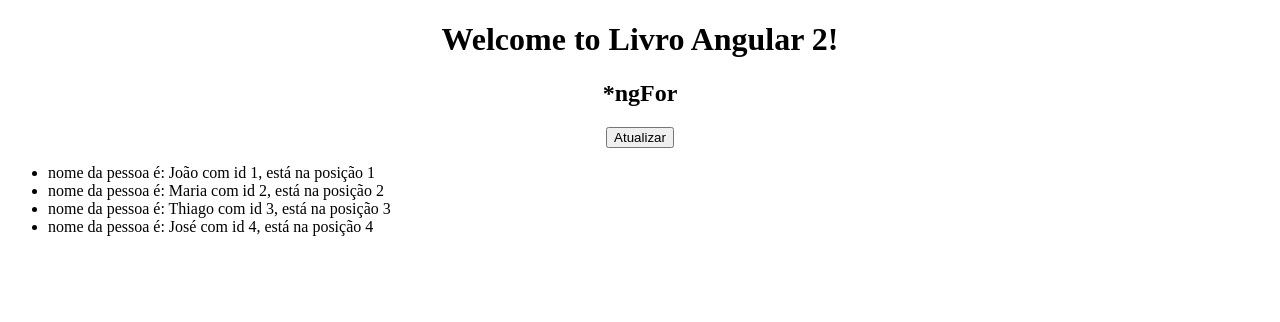
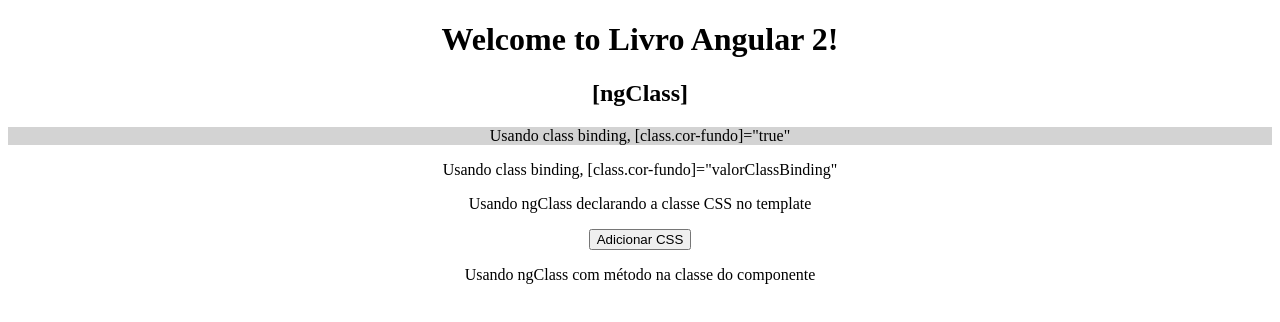
Before and after one commit to wowluisjnr/estudandoAngular2, an Angular app: page / in a window 1280 px wide. Shown: the top 322 px of the page. Built offline with nearby package versions, Linux system fonts and the light colour scheme.

Commit message:
Formas de utilização do ngClass

```diff
--- a/src/app/app.component.html
+++ b/src/app/app.component.html
@@ -15,7 +15,8 @@
 <app-property-binding></app-property-binding>
 <app-two-way-binding></app-two-way-binding>
 <app-ng-if></app-ng-if>
-<app-ng-switch-case></app-ng-switch-case>-->
-<app-ng-for></app-ng-for>
+<app-ng-switch-case></app-ng-switch-case>
+<app-ng-for></app-ng-for>-->
+<app-ng-class></app-ng-class>
 
 </div>
--- a/src/app/app.module.ts
+++ b/src/app/app.module.ts
@@ -9,6 +9,7 @@
 import { NgIfComponent } from './ng-if/ng-if.component';
 import { NgSwitchCaseComponent } from './ng-switch-case/ng-switch-case.component';
 import { NgForComponent } from './ng-for/ng-for.component';
+import { NgClassComponent } from './ng-class/ng-class.component';
 
 @NgModule({
   declarations: [
@@ -19,7 +20,8 @@
     TwoWayBindingComponent,
     NgIfComponent,
     NgSwitchCaseComponent,
-    NgForComponent
+    NgForComponent,
+    NgClassComponent
   ],
   imports: [
     BrowserModule
--- /dev/null
+++ b/src/app/ng-class/ng-class.component.css
@@ -0,0 +1,12 @@
+.cor-fundo{
+    background-color: lightgray;
+}
+.cor-letra{
+    color:red;
+}
+.estilo-letra{
+    font-style: italic;
+}
+.borda-paragrafo{
+    border:2px green solid;
+}
--- /dev/null
+++ b/src/app/ng-class/ng-class.component.html
@@ -0,0 +1,17 @@
+<h2>[ngClass]</h2>
+<p [class.cor-fundo]="true">Usando class binding, [class.cor-fundo]="true"</p>
+
+<p [class.cor-fundo]="valorClassBinding"
+  [class.cor-letra]="valorClassBinding"
+  [class.estilo-letra]="valorClassBinding"
+  [class.borda-paragrafo]="valorClassBinding">
+Usando class binding, [class.cor-fundo]="valorClassBinding"</p>
+
+<p [ngClass]="{'cor-fundo': valorClassBinding,
+'estilo-letra': valorClassBinding,
+'cor-letra': valorClassBinding,
+'borda-paragrafo': valorClassBinding}">Usando ngClass declarando a classe CSS no template</p>
+
+<button (click)="mudarClassBinding()">Adicionar CSS</button>
+
+<p [ngClass]="classes()">Usando ngClass com método na classe do componente</p>
--- /dev/null
+++ b/src/app/ng-class/ng-class.component.ts
@@ -0,0 +1,31 @@
+import { Component, OnInit } from '@angular/core';
+
+@Component({
+  selector: 'app-ng-class',
+  templateUrl: './ng-class.component.html',
+  styleUrls: ['./ng-class.component.css']
+})
+export class NgClassComponent implements OnInit {
+
+  valorClassBinding: boolean = false;
+
+  constructor() { }
+
+  ngOnInit() {
+  }
+
+  mudarClassBinding(){
+    this.valorClassBinding = ! this.valorClassBinding;
+  }
+
+  classes():any{
+    let valores = {
+      'cor-fundo': this.valorClassBinding,
+      'estilo-letra': this.valorClassBinding,
+      'cor-letra': this.valorClassBinding,
+      'borda-paragrafo': this.valorClassBinding
+    }
+    return valores;
+  }
+
+}
```
Also changed, not shown: 1 other file (tests, documents, lock files or other folders).
